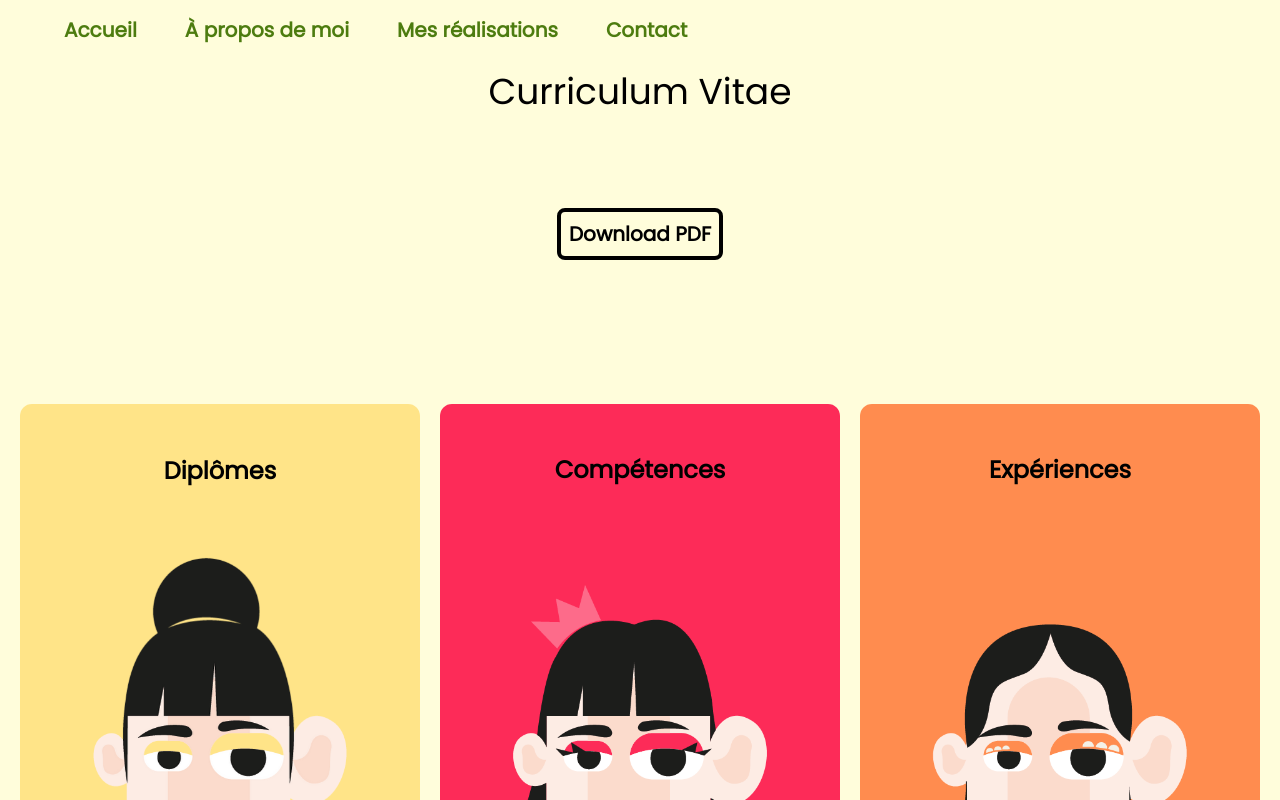
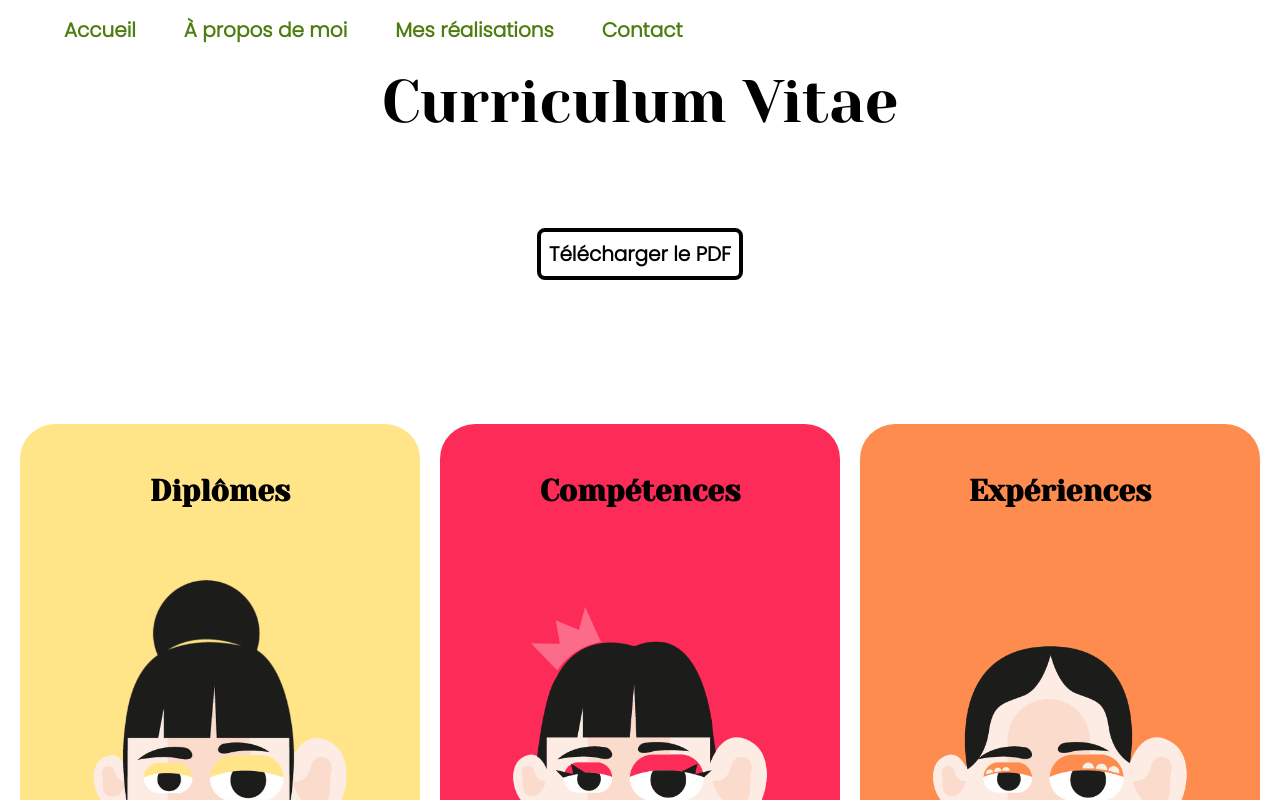
Before and after one commit to icepick4/portfolio-lea, a Vue app: page /cv in a window 1280 px wide. Built offline with nearby package versions, Linux system fonts and the light colour scheme; the HTML template or start-up script is replaced by a standard one.

Commit message:
changes from lea

```diff
--- a/src/components/Header.vue
+++ b/src/components/Header.vue
@@ -8,10 +8,7 @@
                     >Accueil</span
                 >
             </RouterLink>
-            <RouterLink
-                to="/a-propos"
-                class="m-4 text-lime-700 text-xl font-bold"
-            >
+            <RouterLink to="/cv" class="m-4 text-lime-700 text-xl font-bold">
                 <span class="hover:text-black transition-all duration-600"
                     >À propos de moi</span
                 >
--- a/src/components/HomeComponent.vue
+++ b/src/components/HomeComponent.vue
@@ -48,9 +48,10 @@ export default defineComponent({
         <div
             class="flex flex-col items-center justify-center w-full text-white gap-10"
         >
-            <h1 class="text-5xl font-bold text-center leading-normal">
-                {{ title }}
-            </h1>
+            <h1
+                class="text-5xl font-bold text-center leading-normal"
+                v-html="title"
+            ></h1>
             <div v-if="link">
                 <RouterLink
                     :to="link"
--- a/src/components/Project.vue
+++ b/src/components/Project.vue
@@ -47,7 +47,10 @@ export default defineComponent({
         >
             {{ title }}
         </h1>
-        <p class="m-10 w-5/6 lg:w-1/3 text-center" v-html="description"></p>
+        <p
+            class="m-10 w-5/6 lg:w-1/3 text-center text-lg"
+            v-html="description"
+        ></p>
         <component :is="component" />
     </div>
 </template>
--- a/src/components/SkillCard.vue
+++ b/src/components/SkillCard.vue
@@ -42,12 +42,12 @@ export default defineComponent({
                 'is-flipped': !isHovered,
                 [colorClass]: true
             }"
-            class="h-full rounded-xl"
+            class="h-full rounded-[35px]"
         >
             <div
                 class="absolute w-full h-full front flex flex-col items-center justify-around"
             >
-                <h2 class="text-2xl font-bold">{{ title }}</h2>
+                <h2 class="text-3xl font-bold font-title">{{ title }}</h2>
                 <ul v-if="list" class="flex flex-col gap-2 w-4/6 h-auto">
                     <div v-for="i in list.length" :key="i">
                         <li :class="i % 2 != 0 ? 'list-disc' : 'list-none'">
@@ -67,7 +67,7 @@ export default defineComponent({
             <div
                 class="absolute w-full h-full back flex flex-col items-center justify-evenly"
             >
-                <h2 class="text-2xl font-bold">{{ title }}</h2>
+                <h2 class="text-3xl font-bold font-title">{{ title }}</h2>
                 <img
                     :src="`/src/assets/characters/${character}.png`"
                     class="w-4/6 h-auto"
@@ -100,7 +100,7 @@ export default defineComponent({
 }
 
 .card.is-flipped {
-    transform: rotateX(180deg);
+    transform: rotateY(180deg);
 }
 
 .card .front {
@@ -109,6 +109,6 @@ export default defineComponent({
 
 .card .back {
     backface-visibility: hidden;
-    transform: rotateX(180deg);
+    transform: rotateY(180deg);
 }
 </style>
--- a/src/router/index.ts
+++ b/src/router/index.ts
@@ -1,6 +1,4 @@
 import { createRouter, createWebHistory } from 'vue-router';
-import About from '../views/About.vue';
-import Contact from '../views/Contact.vue';
 import Cv from '../views/Cv.vue';
 import Home from '../views/Home.vue';
 import Projects from '../views/Projects.vue';
@@ -12,16 +10,6 @@ const router = createRouter({
             path: '/',
             name: 'accueil',
             component: Home
-        },
-        {
-            path: '/a-propos',
-            name: 'about',
-            component: About
-        },
-        {
-            path: '/contact',
-            name: 'contact',
-            component: Contact
         },
         {
             path: '/travaux',
--- a/src/style.css
+++ b/src/style.css
@@ -4,7 +4,7 @@
 
 @font-face {
     font-family: 'Poppins';
-    src: url('./assets/fonts/Poppins-Regular.ttf');
+    src: url('./assets/fonts/Poppins-Light.ttf');
 }
 
 @font-face {
@@ -20,7 +20,7 @@ body {
     height: 100vh;
     overflow-x: hidden;
     font-family: 'Poppins', sans-serif;
-    background-color: #fffddb;
+    background-color: #fff;
 }
 
 
--- a/src/views/About.vue
+++ /dev/null
@@ -1,3 +0,0 @@
-<script setup lang="ts"></script>
-
-<template></template>
--- a/src/views/Contact.vue
+++ /dev/null
@@ -1,10 +0,0 @@
-<script setup lang="ts"></script>
-
-<template>
-    <RouterLink
-        to="/cv"
-        class="text-xl font-bold border-4 rounded-lg border-black p-2 mt-4 hover:bg-black hover:text-white transition-all duration-300 mb-16"
-    >
-        Mon CV
-    </RouterLink>
-</template>
--- a/src/views/Cv.vue
+++ b/src/views/Cv.vue
@@ -15,11 +15,11 @@ export default defineComponent({
 
 <template>
     <div class="flex flex-col items-center gap-20 h-full mb-20">
-        <h1 class="text-4xl">Curriculum Vitae</h1>
+        <h1 class="text-6xl font-title">Curriculum Vitae</h1>
         <a
             class="text-xl font-bold border-4 rounded-lg border-black p-2 mt-4 hover:bg-black hover:text-white transition-all duration-300 mb-16"
         >
-            Download PDF
+            Télécharger le PDF
         </a>
         <div class="flex flex-col items-center gap-5 w-full xl:flex-row">
             <SkillCard
--- a/src/views/Home.vue
+++ b/src/views/Home.vue
@@ -63,15 +63,15 @@ export default defineComponent({
         <HomeComponent
             color="green"
             character="ondule"
-            title="Bonjour ! moi
+            title="<span class='font-title'>Bonjour</span> !</br> moi
         c'est Léa"
             id="section-1"
         />
         <HomeComponent
             color="red"
             character="chignons"
-            title="Il était une
-        fois, moi ..."
+            title="<span class='font-title'>Il était une
+        fois, moi ... </span>"
             description="Bonjour moi c'est Léa.
         Je viens de Thonon-les-Bains en Haute-Savoie.
         Je suis dynamique, drôle, souriante et toujours de bonne humeur !
@@ -83,7 +83,7 @@ export default defineComponent({
         <HomeComponent
             color="blue"
             character="couronne"
-            title="A la découverte de mon univers"
+            title="<span class='font-title'>A la découverte de mon univers</span>"
             link="/travaux"
             linkText="Voir mes réalisations"
             id="section-3"
--- a/src/views/SingleProject.vue
+++ b/src/views/SingleProject.vue
@@ -30,7 +30,7 @@ export default defineComponent({
         />
         <RouterLink
             to="/travaux"
-            class="text-xl font-bold border-4 rounded-2xl border-black p-4 px-8 mt-4 hover:bg-black hover:text-white transition-all duration-300 mb-16"
+            class="text-xl font-bold border-4 rounded-2xl border-black p-2 px-4 mt-4 hover:bg-black hover:text-white transition-all duration-300 mb-16"
         >
             Retour aux réalisations
         </RouterLink>
```
Also changed, not shown: src/assets/fonts/Poppins-Light.ttf (renamed from content/TYPOGRAPHIES/Poppins/Poppins-Light.ttf).
